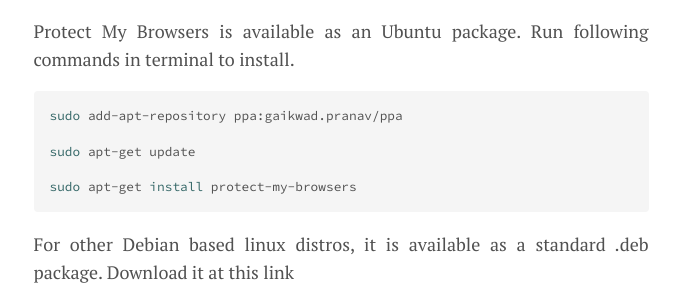
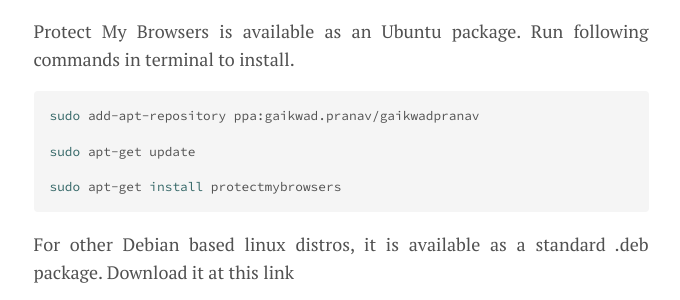
Before and after one commit to pranavgaikwad/pranavgaikwad.github.io, a Jekyll site: the page built from _posts/2018-12-20-protect-my-browsers.md, in a window 1280 px wide. Shown: the part 769-1069 px from the top of the page, without its empty margins (299-979 px from the left). Built offline with Jekyll 4.4.1, drawn with Linux system fonts in a browser that asks for light colours; comment, search, counter and statistics services are not loaded.

Commit message:
updated repository url in Protect My Browsers post

````diff
--- a/_posts/2018-12-20-protect-my-browsers.md
+++ b/_posts/2018-12-20-protect-my-browsers.md
@@ -22,11 +22,11 @@ Moreover, extensions help websites to identify users uniquely. I am no expert, b
 Protect My Browsers is available as an Ubuntu package. Run following commands in terminal to install.
 
 ```bash
-sudo add-apt-repository ppa:gaikwad.pranav/ppa
+sudo add-apt-repository ppa:gaikwad.pranav/gaikwadpranav
 
 sudo apt-get update
 
-sudo apt-get install protect-my-browsers
+sudo apt-get install protectmybrowsers
 ```
 
 For other Debian based linux distros, it is available as a standard .deb package. Download it at this link
````
Also changed, not shown: 2 other files.
